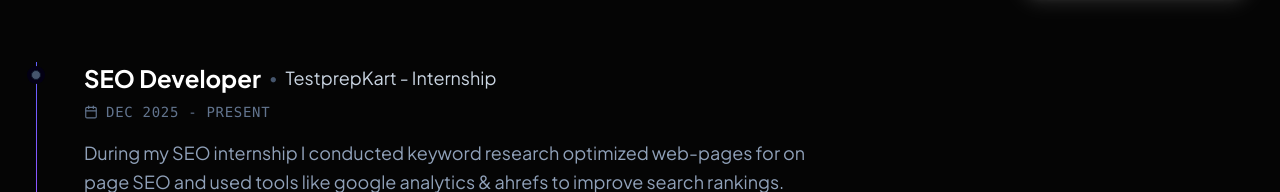
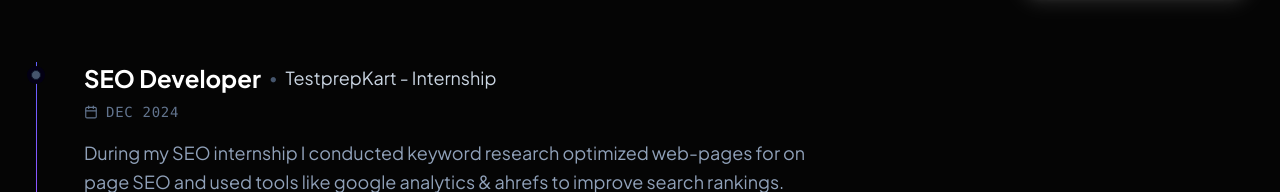
Before and after one commit to kampitojha/Portfolio, a Next.js app: page / in a window 1280 px wide. Shown: the part 894-1086 px from the top of the page. Built offline with nearby package versions, Linux system fonts and the light colour scheme.

Commit message:
Fix SEO Developer internship period - Dec 2024 only

```diff
--- a/src/components/Experience.tsx
+++ b/src/components/Experience.tsx
@@ -61,7 +61,7 @@ export const Experience: React.FC = () => {
         <ExperienceItem
             role="SEO Developer"
             company="TestprepKart - Internship"
-            period="Dec 2025 - Present"
+            period="Dec 2024"
             description="During my SEO internship I conducted keyword research optimized web-pages for on page SEO and used tools like google analytics & ahrefs to improve search rankings."
             tags={['Google Analytics', 'Keyword Research', 'SEO']}
         />
```
